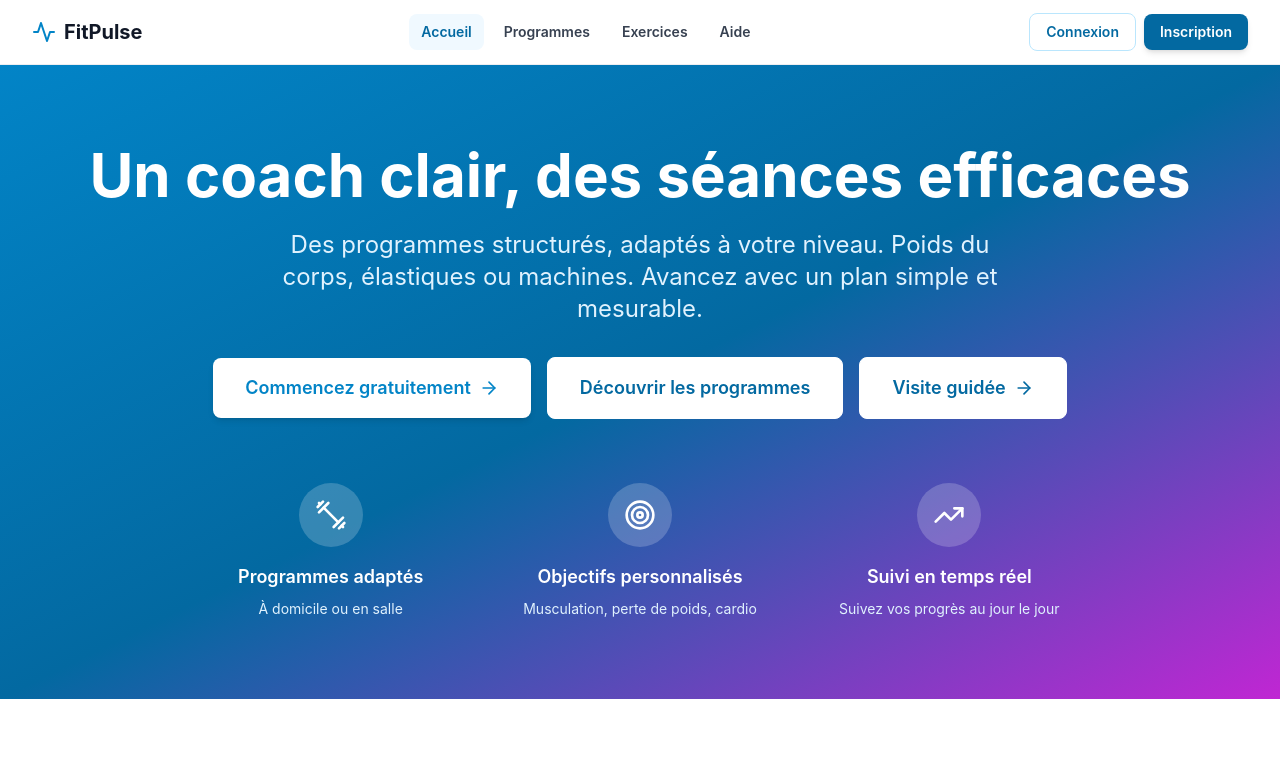
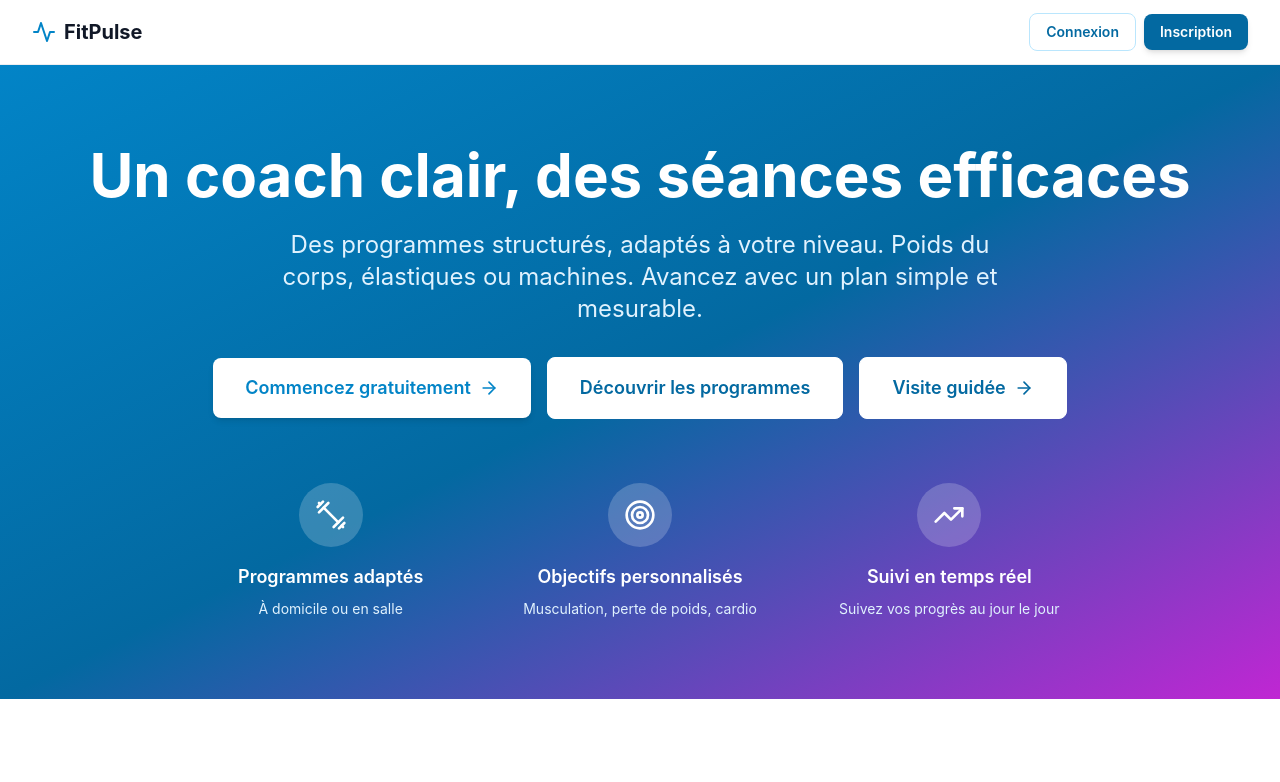
Before and after one commit to TilioLa/FitPulse, a Next.js app: page / in a window 1280 px wide. Shown: the top 782 px of the page. Built offline with nearby package versions, Linux system fonts and the light colour scheme; no server answers.

Commit message:
Remove public top-nav links from landing header

```diff
--- a/components/Navbar.tsx
+++ b/components/Navbar.tsx
@@ -2,21 +2,8 @@
 
 import Link from 'next/link'
 import { Activity } from 'lucide-react'
-import { usePathname } from 'next/navigation'
 
 export default function Navbar() {
-  const pathname = usePathname()
-
-  const links = [
-    { href: '/', label: 'Accueil' },
-    { href: '/programmes', label: 'Programmes' },
-    { href: '/exercices', label: 'Exercices' },
-    { href: '/aide', label: 'Aide' },
-  ]
-
-  const isActive = (href: string) => (href === '/' ? pathname === '/' : pathname.startsWith(href))
-
-
   return (
     <header className="sticky top-0 z-40 border-b border-gray-200/70 bg-white/90 backdrop-blur">
       <div className="max-w-7xl mx-auto px-4 sm:px-6 lg:px-8 h-16 flex items-center justify-between">
@@ -24,22 +11,6 @@ export default function Navbar() {
           <Activity className="h-6 w-6 text-primary-600" />
           <span className="text-xl font-bold text-gray-900">FitPulse</span>
         </Link>
-
-        <nav className="hidden lg:flex items-center gap-2">
-          {links.map((item) => (
-            <Link
-              key={item.href}
-              href={item.href}
-              className={`px-3 py-2 rounded-lg text-sm font-semibold transition-colors ${
-                isActive(item.href)
-                  ? 'bg-primary-50 text-primary-700'
-                  : 'text-gray-700 hover:text-primary-700 hover:bg-primary-50'
-              }`}
-            >
-              {item.label}
-            </Link>
-          ))}
-        </nav>
 
         <div className="flex items-center gap-2">
           <Link href="/connexion" className="btn-secondary hidden sm:inline-flex px-4 py-2 text-sm">
```
